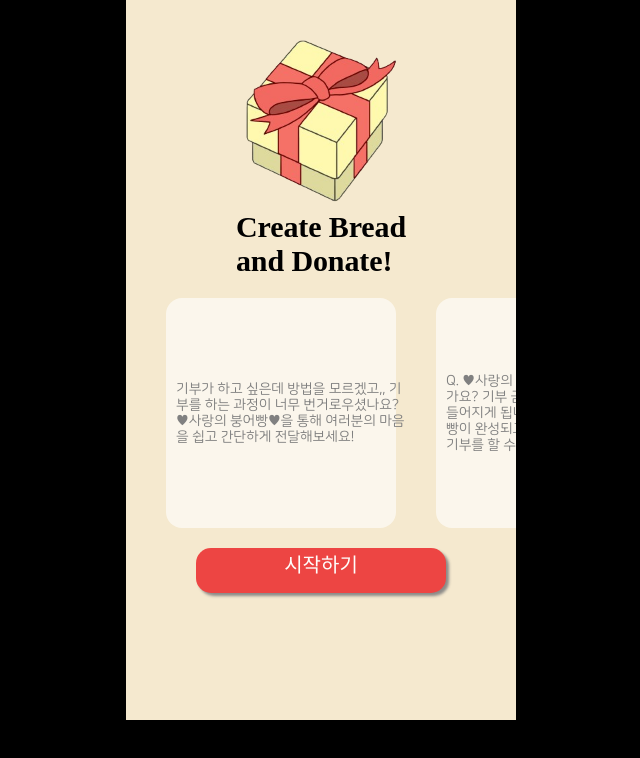
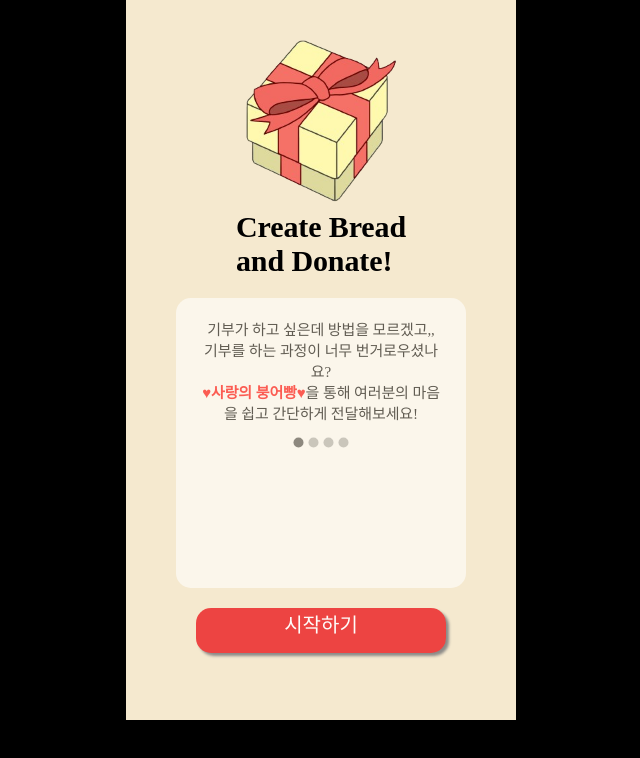
Before and after one commit to donggukthon/donggukthon_2023_3_F, a React (Create React App) app: page / in a window 1280 px wide. Shown: the top 758 px of the page, without its empty margins (319-959 px from the left). Built offline with nearby package versions, Linux system fonts and the light colour scheme; a web font is replaced by a local one.

Commit message:
<feat>: 시작 화면 완성

```diff
--- a/package.json
+++ b/package.json
@@ -11,6 +11,7 @@
     "mui": "^0.0.1",
     "react": "^18.2.0",
     "react-dom": "^18.2.0",
+    "react-material-ui-carousel": "^3.4.2",
     "react-router-dom": "^6.21.0",
     "react-scripts": "^5.0.1",
     "styled-components": "^6.1.1",
--- a/src/components/UserGuide.jsx
+++ /dev/null
@@ -1,72 +0,0 @@
-import React, { useRef, useEffect, useState } from "react";
-import styled from 'styled-components';
-
-function UserGuideWidget() {
-  //4개 안내 섹션에 대한 각각의 ref 생성
-  const firstRef = useRef(null);
-  const secondRef = useRef(null);
-  const thirdRef = useRef(null);
-  const fourthRef = useRef(null);
-
-  const [activeRef, setActiveRef] = useState(null);
-
-  const scrollToContent = (contentRef) => {
-    if (contentRef && contentRef.current) {
-      contentRef.current.scrollIntoView({ behavior: 'smooth' });
-    } else {
-      console.log("작동하지 않습니다");
-    }
-  };
-
-  useEffect(() => {
-    scrollToContent(activeRef);
-  }, [activeRef]);
-
-  const detail = [
-    "기부가 하고 싶은데 방법을 모르겠고,,\n기부를 하는 과정이 너무 번거로우셨나요?\n♥사랑의 붕어빵♥을 통해\n여러분의 마음을 쉽고 간단하게 전달해보세요!",
-    "Q. ♥사랑의 붕어빵♥은 어떤 서비스 인가요?\n\n기부 금액이 쌓이면서 붕어빵이 만들어지게 됩니다. 3000원이 모이면 붕어빵이 완성되고\n여러분이 원하는 단체에 기부를 할 수 있습니다.",
-    "Q. ♥사랑의 붕어빵♥의 특징은 뭔가요?\n\n여러분이 기부를 하실때마다 랜덤의 붕어빵이 만들어지게 됩니다. 기부 금액에 따라 붕어빵은 점점 성장하게 되고, 성장한 붕어빵을 기부하게 되면 뱃지로 남게 됩니다. 여러분의 마음을 전달하고 아기자기한 붕어빵을 모아보세요! ",
-    "Q. 어떤 단체에 기부가 되나요?\n\n기부단체는 여러분이 직접 선택가능합니다.\n붕어빵을 전달할 때 난민, 독거노인, 저소득층, 어린이 중 선택할 수 있게 됩니다."
-  ]
-
-  return (
-    <>
-    <TranslucentBox>
-      <ContentsContainer>{detail[0]}</ContentsContainer>
-    </TranslucentBox>
-    <TranslucentBox>
-      <ContentsContainer>{detail[1]}</ContentsContainer>
-    </TranslucentBox>
-    <TranslucentBox>
-      <ContentsContainer>{detail[2]}</ContentsContainer>
-    </TranslucentBox>
-    <TranslucentBox>
-      <ContentsContainer>{detail[3]}</ContentsContainer>
-    </TranslucentBox>
-    </>
-  );
-}
-
-const TranslucentBox = styled.div`
-  margin: 0 20px;
-  width: 230px;
-  height: 230px;
-  transform: translateX(0);
-  background-color: rgba(255, 255, 255, 0.60);
-  border-radius: 1rem 1rem 1rem 1rem;
-`;
-
-const ContentsContainer = styled.div`
-  overflow: auto;
-  width: 230px;
-  height: 230px;
-  margin: 0 10px;
-  font-family: 'basicFont';
-  font-size: 14px;
-  color: gray;
-  display: flex;
-  justify-content: center;
-  align-items: center;
-`;
-
-export default UserGuideWidget;
--- /dev/null
+++ b/src/components/UserGuideWidget.jsx
@@ -0,0 +1,61 @@
+import Carousel from 'react-material-ui-carousel';
+import styled from "styled-components";
+
+function UserGuideWidget() {
+  const items = [
+    {
+      content: "기부가 하고 싶은데 방법을 모르겠고,,<br>기부를 하는 과정이 너무 번거로우셨나요?<br><strong style='color:red'>♥사랑의 붕어빵♥</strong>을 통해 여러분의 마음을 쉽고 간단하게 전달해보세요!",
+    },
+    {
+      content: "Q. <strong style='color:red'>♥사랑의 붕어빵♥</strong>은 어떤 서비스 인가요?<br><br>기부 금액이 쌓임에 따라 붕어빵이 만들어지게 됩니다. 3000원이 모이면 붕어빵이 완성되고 여러분이 원하는 단체에 기부를 할 수 있습니다.",
+    },
+    {
+      content: "Q. <strong style='color:red'>♥사랑의 붕어빵♥</strong>의 특징은 무엇인가요?<br><br>여러분이 기부를 하실때마다 랜덤의 붕어빵이 만들어지게 됩니다. 기부 금액에 따라 붕어빵은 점점 성장하게 되고, 성장한 붕어빵을 기부하게 되면 배지로 남게 됩니다.<br><br>여러분의 마음을 전달하고 아기자기한 붕어빵을 모아보세요 ! ",
+    },
+    {
+      content: "Q. 꼭 3000원을 모아야 기부가 가능하나요?<br><br>아닙니다. 기부는 3000원보다 적어도 많아도 가능합니다! 하지만 <strong>3000원이 모여야만 배지를 얻을 수 있다는 점</strong> 기억해주세요 !",
+    },
+  ];
+
+  return (
+    <CarouselContainer>
+      <Carousel
+        autoPlay={false}
+        animation='slide'
+        timeout={500}
+        navButtonsAlwaysVisible={false}
+        navButtonsAlwaysInvisible={false}
+      >
+        {items.map((item, i) => (
+          <CarouselItem key={i}>
+            <ContentContainer>
+              <div dangerouslySetInnerHTML={{ __html: item.content }} />
+            </ContentContainer>
+          </CarouselItem>
+        ))}
+      </Carousel>
+    </CarouselContainer>
+  );
+}
+
+const CarouselContainer = styled.div`
+  overflow: hidden;
+  width: 100%;
+  height: 100%;
+`;
+
+const CarouselItem = styled.div`
+  width: 100%;
+  height: 100%;
+  display: flex;
+  font-size: 15px;
+  font-family: 'lineFont';
+`;
+
+const ContentContainer = styled.div`
+  text-align: center;
+  max-width: 100%;
+  margin: 0 auto;
+`;
+
+export default UserGuideWidget;
--- a/src/pages/MainPage.jsx
+++ b/src/pages/MainPage.jsx
@@ -1,7 +1,7 @@
 import React from "react";
 import styled from "styled-components";
 import presentRoot from "../assets/images/present.png";
-import GuildTemplate from '../components/UserGuide.jsx';
+import UserGuideWidget from '../components/UserGuideWidget.jsx';
 
 function MainPage() {
   return (
@@ -16,9 +16,11 @@ function MainPage() {
           and Donate!
         </text>
       </TextPart>
-      <WhiteBoxContainer>
-        <GuildTemplate></GuildTemplate>
-      </WhiteBoxContainer>
+      <WhiteBox>
+        <UserGuideWidgetContainer>
+          <UserGuideWidget />
+        </UserGuideWidgetContainer>
+      </WhiteBox>
       <StartButton>시작하기</StartButton>
     </>
   );
@@ -50,21 +52,23 @@ const TextPart = styled.div`
   }
 `;
 
-const WhiteBoxContainer = styled.div`
-  display: flex;
-  overflow-x: auto;
-  padding: 20px;
-`;
-
 const WhiteBox = styled.div`
   width: 250px;
   height: 250px;
   background-color: white;
   opacity: 60%;
   border-radius: 15px;
-  margin: auto auto 20px auto;
+  margin: 20px auto;
   position: relative;
-  z-index: 0;
+  display: flex;
+  overflow-x: auto;
+  padding: 20px;
+`;
+
+// UserGuideWidget의 너비, 높이 조정
+const UserGuideWidgetContainer = styled.div`
+  width: 100%;
+  height: 100%;
 `;
 
 const StartButton = styled.button`
```
Also changed, not shown: 1 other file (tests, documents, lock files or other folders).
